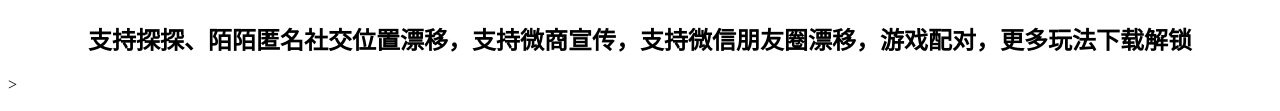
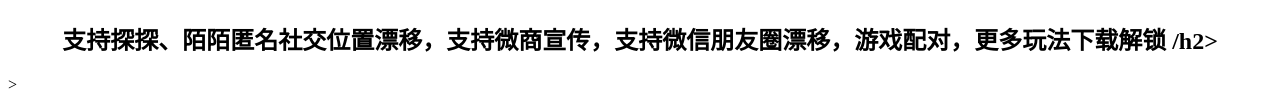
Before and after one commit to niuxinghua/niuxinghua.github.io, a plain HTML site: page index.html in a window 1280 px wide. Shown: the part 278-389 px from the top of the page. Drawn offline with Linux system fonts and the light colour scheme.

Commit message:
no message

```diff
--- a/index.html
+++ b/index.html
@@ -15,7 +15,7 @@
   </div>
 
   <div align="center",style="background-color:#fff;",href="https://github.com/niuxinghua/niuxinghua.github.io/blob/master/VirtualLocation-release_115_2_fir_sign.apk?raw=true">
-    <h2 style="text-align: center">支持探探、陌陌匿名社交位置漂移，支持微商宣传，支持微信朋友圈漂移，游戏配对，更多玩法下载解锁</h2>
+    <h2 style="text-align: center">支持探探、陌陌匿名社交位置漂移，支持微商宣传，支持微信朋友圈漂移，游戏配对，更多玩法下载解锁 /h2>
   </div>
 
 </body>
@@ -23,7 +23,6 @@
 <script type="text/javascript">
   function gotopay() {
     // body...
-    alert("");
   window.location.href = "https://github.com/niuxinghua/niuxinghua.github.io/blob/master/VirtualLocation-release_115_2_fir_sign.apk?raw=true";
   }
 </script>>
```
